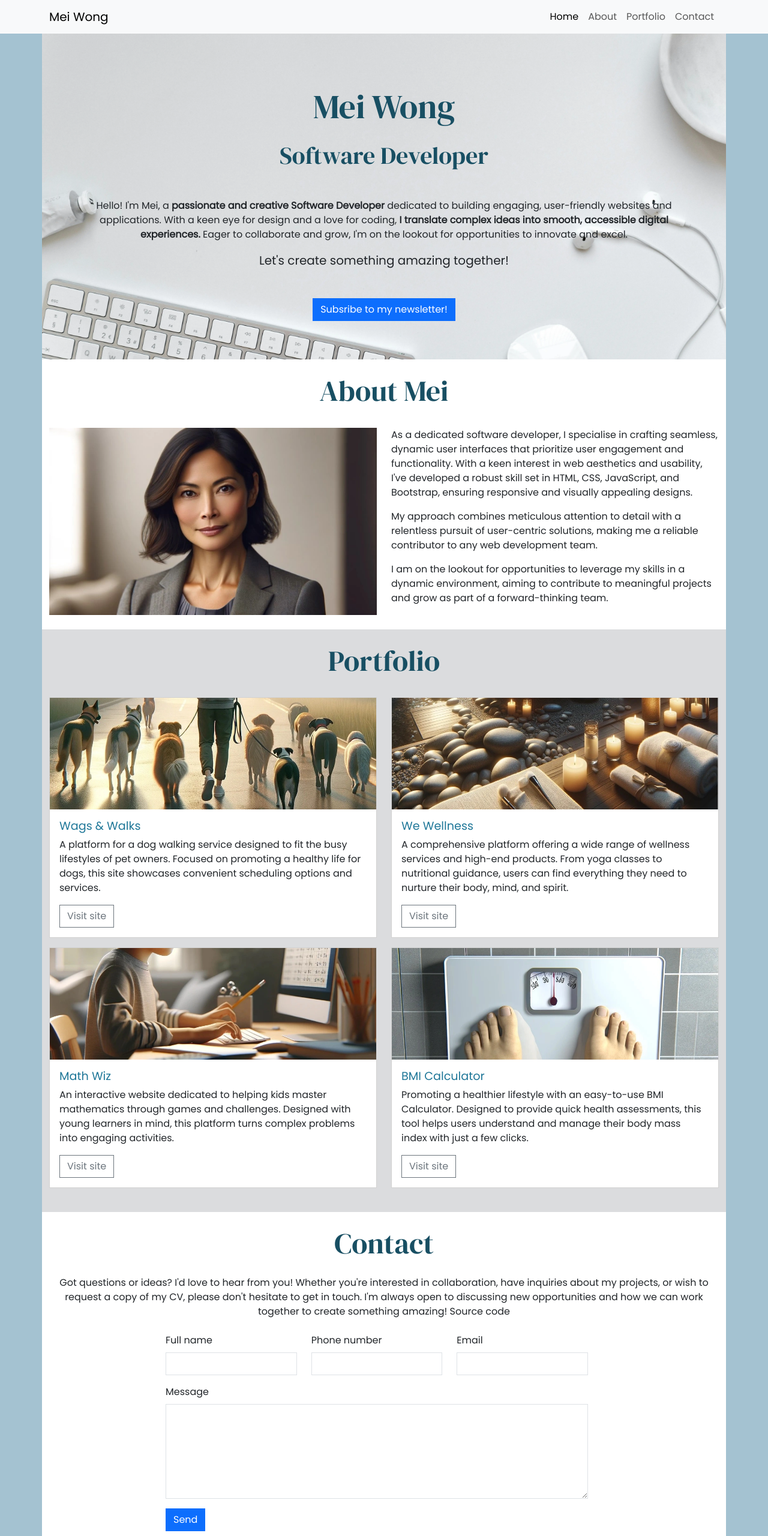
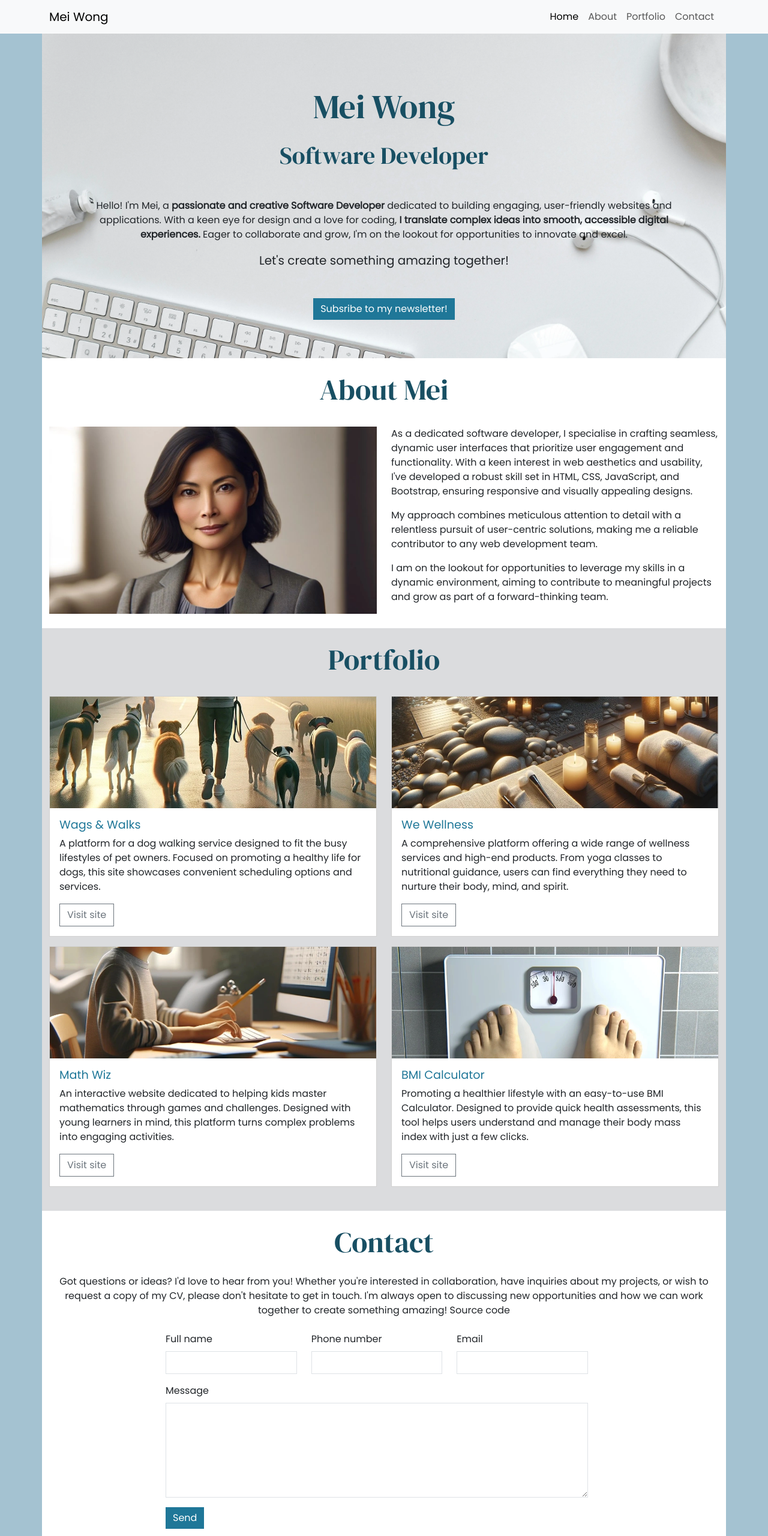
Before and after one commit to xAlex-an/bootstrap-portfolio, a plain HTML site: page index.html in a window 1280 px wide. Shown: the top 2560 px of the page at 60% size. Drawn offline with nearby package versions, Linux system fonts and the light colour scheme.

Commit message:
style: add custom button styles

```diff
--- a/assets/css/style.css
+++ b/assets/css/style.css
@@ -25,6 +25,17 @@ h2 {
   border-radius: 0;
 }
 
+/* Buttons */
+
+.custom-button {
+  background-color: #1f7798;
+  border: #1f7798;
+}
+
+.custom-button:hover {
+  background-color: #1d6d8a;
+  border: #1d6d8a;
+}
 /* Hero section */
 
 #hero {
--- a/index.html
+++ b/index.html
@@ -80,7 +80,7 @@
       <div class="justify-content-center modal-dialog-centered sharp-corners">
         <button
           type="button"
-          class="btn btn-primary"
+          class="btn btn-primary custom-button"
           data-bs-toggle="modal"
           data-bs-target="#exampleModal"
         >
@@ -265,7 +265,9 @@
               </div>
               <div class="row mb-3">
                 <div class="col-12">
-                  <button type="submit" class="btn btn-primary">Send</button>
+                  <button type="submit" class="btn btn-primary custom-button">
+                    Send
+                  </button>
                 </div>
               </div>
             </form>
@@ -322,7 +324,9 @@
           </div>
 
           <div class="modal-footer justify-content-start">
-            <button type="submit" class="btn btn-primary">Sign up!</button>
+            <button type="submit" class="btn btn-primary custom-button">
+              Sign up!
+            </button>
           </div>
         </div>
       </div>
```
